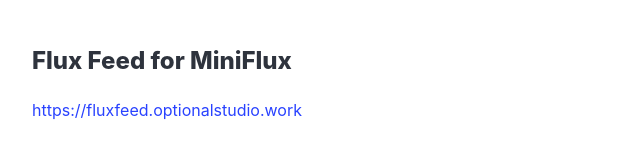
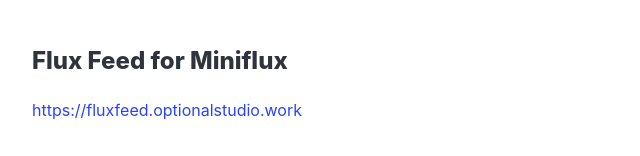
Before and after one commit to say4n/optionalstudio.work, a plain HTML site: page index.html in a window 1280 px wide. Shown: the part 560-716 px from the top of the page, 32-672 px from the left. Drawn offline with nearby package versions, Linux system fonts and the light colour scheme.

Commit message:
Update index.html

```diff
--- a/index.html
+++ b/index.html
@@ -45,7 +45,7 @@
         <a href="https://crustacean.optionalstudio.work">https://crustacean.optionalstudio.work</a>
       </div>
       <div class="mb-6">
-        <p class="title is-4">Flux Feed for MiniFlux</p>
+        <p class="title is-4">Flux Feed for Miniflux</p>
         <a href="https://fluxfeed.optionalstudio.work">https://fluxfeed.optionalstudio.work</a>
       </div>
     </div>
```
